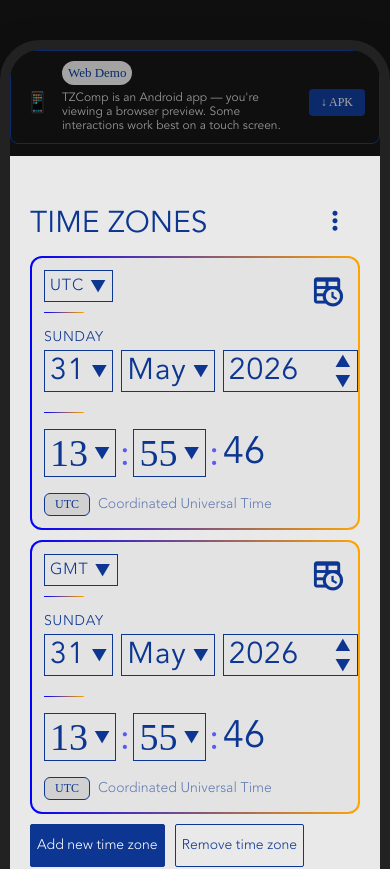
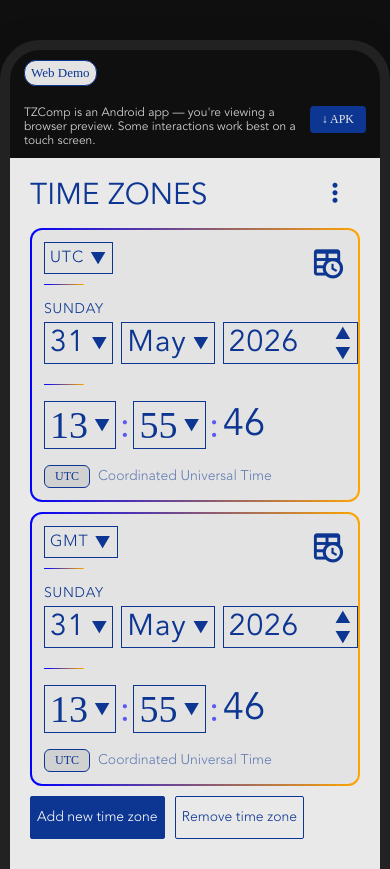
Before and after one commit to christopherdgibson/tzcomp, a React Native app: screen / in a window 390 px wide. Shown: the top 869 px of the page. Built offline with nearby package versions, Linux system fonts and the light colour scheme; a web font is replaced by a local one.

Commit message:
Changes for demo publication #tzcomp

```diff
--- a/App.tsx
+++ b/App.tsx
@@ -7,8 +7,6 @@ import {SettingsProvider} from '@/contexts/settings-context';
 import TimeZoneApp from "@/components/TimeZoneApp";
 import timeZoneData from "@/constants/time-zone-names.json";
 const timeZoneNames = timeZoneData.timeZoneNames;
-
-import WebDemoBanner from "@/components/WebDemoBanner";
 
 export default function App() {
     const [fontsLoaded] = useFonts({
@@ -25,7 +23,6 @@ export default function App() {
       <ThemeProvider>
         <View style={styles.pageBackground}>
           <View style={[styles.container, styles.phoneFrame]}>
-            <WebDemoBanner/>
             <TimeZoneApp timeZoneNames={timeZoneNames} />
             <StatusBar style="auto" />
           </View>
--- a/app.json
+++ b/app.json
@@ -24,7 +24,9 @@
       "softwareKeyboardLayoutMode": "pan"
     },
     "web": {
-      "favicon": "./assets/favicon.png"
+      "baseUrl": "/tzcomp",
+      "favicon": "./assets/favicon.png",
+      "output": "single"
     },
     "plugins": [
       "expo-asset",
--- a/components/Settings/index.tsx
+++ b/components/Settings/SettingsButton.tsx
@@ -1,5 +1,5 @@
 import { useState } from "react";
-import { Modal, StyleProp, StyleSheet, TextStyle, TouchableOpacity, View } from 'react-native';
+import { Modal, Platform, StyleProp, StyleSheet, TextStyle, TouchableOpacity, View } from 'react-native';
 import MaterialCommunityIcons from '@expo/vector-icons/MaterialCommunityIcons';
 import { useTheme } from '@/hooks/use-theme';
 import CardColorsPanel from '@/components/Settings/ui-panels/CardColorsPanel';
@@ -7,10 +7,12 @@ import SettingsPanel from '@/components/Settings/ui-panels/SettingsPanel';
 import TabButton from '@/components/Settings/ui-panels/TabButton';
 
 interface SettingsProps {
-    style: StyleProp<TextStyle> | undefined,
+    iconStyle?: StyleProp<TextStyle> | undefined,
+    modalStyle?: StyleProp<TextStyle> | undefined,
+    modalPosition?: StyleProp<TextStyle> | undefined,
 }
 
-export default function Settings({ style }: SettingsProps) {
+export default function SettingsButton({ iconStyle, modalPosition, modalStyle }: SettingsProps) {
   const [activeTab, setActiveTab] = useState("design");
   const theme = useTheme();
   const styles = makeStyles(theme);
@@ -22,7 +24,7 @@ export default function Settings({ style }: SettingsProps) {
         style={styles.settingsContainer}
         onPress={() => setIsSettingsOpen(true)}
       >
-        <MaterialCommunityIcons name="dots-vertical" style={[style]} />
+        <MaterialCommunityIcons name="dots-vertical" style={iconStyle} />
       </TouchableOpacity>
       <Modal visible={isSettingsOpen} transparent animationType="fade">
         <TouchableOpacity
@@ -30,8 +32,7 @@ export default function Settings({ style }: SettingsProps) {
           onPress={() => setIsSettingsOpen(false)}
           activeOpacity={1}
         />
-
-        <View style={{backgroundColor: theme.bgContainer}}>
+          <View style={[modalStyle, modalPosition]}>
           <View style={styles.tabsContainer}>
             <TabButton style={styles.tabs}
               tabName="settings"
@@ -68,9 +69,9 @@ const makeStyles = (theme: ReturnType<typeof useTheme>) =>
       flex: 1,
     },
     settingsContainer: {
-      position: 'relative',
+      // position: 'relative',
       width: '100%',
-      padding:10,
+      padding: 10,
       marginTop: 0,
       margin: 'auto',
 	    color: theme.fontColor,
--- a/components/TimeZoneApp.tsx
+++ b/components/TimeZoneApp.tsx
@@ -1,26 +1,32 @@
-import { useEffect, useState } from "react";
-import { ScrollView, StyleSheet, Text, View } from 'react-native';
+import { useEffect, useRef, useState } from "react";
+import { Platform, ScrollView, StyleProp, StyleSheet, Text, TextStyle, View } from 'react-native';
 import { useTheme } from '@/hooks/use-theme';
 import TimeZoneCard from "@/components/cards/TimeZoneCard";
-import Settings from "@/components/Settings";
+import SettingsButton from "@/components/Settings/SettingsButton";
 
+import WebDemoBanner from "@/components/WebDemoBanner";
 import AddTimeZoneButton from "@/components/buttons/AddTimeZoneButton";
 import FooterCopyright from "@/components/FooterCopyright";
 import { Typography } from "@/constants/theme";
 
 interface TimeZoneAppProps {
+    style?: StyleProp<TextStyle> | undefined,
     timeZoneNames: string[];
 }
 
-export default function TimeZoneApp({ timeZoneNames }: TimeZoneAppProps) {
+export default function TimeZoneApp({ style, timeZoneNames }: TimeZoneAppProps) {
     const theme = useTheme();
     const styles = makeStyles(theme);
     const [time, setTime] = useState<Date>(new Date());
     const [overrideTime, setOverrideTime] = useState<Date | null>(null);
     const [compareZones, setCompareZones] = useState<number>(2);
 
-    // IANA timezone string (e.g. "Europe/Brussels")
+    // Current IANA timezone string (e.g. "Europe/Brussels")
     const currentTimeZoneIANA = Intl.DateTimeFormat().resolvedOptions().timeZone;
+
+    const bannerRef = useRef<View>(null);
+    const [bannerLayout, setBannerLayout] = useState({ top: 150, left: 0, width: 390 });
+    const settingsPosition = Platform.OS === 'web' ? bannerLayout : undefined;
 
     useEffect(() => {
     if (overrideTime === null) {
@@ -32,12 +38,22 @@ export default function TimeZoneApp({ timeZoneNames }: TimeZoneAppProps) {
     }, [overrideTime]);
 
     return (
-        <ScrollView style={styles.cardContainer}>
+        <>
+            <View ref={bannerRef} onLayout={() => {
+                if (Platform.OS === 'web') {
+                    bannerRef.current?.measureInWindow((x, y, width, height) => {
+                        setBannerLayout({ top: y + height, left: x, width });
+                    });
+                }
+            }}>
+                <WebDemoBanner/>
+            </View>
+            <ScrollView style={[style, styles.cardContainer]}>
                 <View style={styles.cardInnerContainer}>
                     <View style={styles.localTimeHeader}>
                         <Text style={[styles.localTimeTitle, styles.titleText]}>Time zones</Text>
                         <View style={styles.svgIcon}>
-                      <Settings style={styles.localTimeTitle}/>
+                        <SettingsButton iconStyle={styles.localTimeTitle} modalPosition={settingsPosition} modalStyle={styles.settingsPanel}/>
                         </View>
                     </View>
                     <View style={styles.cardColumn}>
@@ -50,6 +66,7 @@ export default function TimeZoneApp({ timeZoneNames }: TimeZoneAppProps) {
                     <FooterCopyright />
                 </View>
             </ScrollView>
+        </>
     );
 }
 
@@ -69,14 +86,13 @@ const makeStyles = (theme: ReturnType<typeof useTheme>) =>
         padding: 0,
         gap: 10,
         marginHorizontal: 20,
-        paddingVertical: 40,
+        paddingVertical: Platform.OS === 'web' ? 10 : 40,
     },
     localTimeHeader: {
       flexDirection: 'row',
       alignItems: 'baseline',
       justifyContent: "space-between",
       width: '100%',
-      // paddingHorizontal: 10,
     },
     localTimeTitle: {
       ...Typography.lgBook,
@@ -93,4 +109,7 @@ const makeStyles = (theme: ReturnType<typeof useTheme>) =>
     svgIcon: {
         //width: 90,
     },
+    settingsPanel: {
+      backgroundColor: theme.bgContainer,
+    },
   });
--- a/components/WebDemoBanner.tsx
+++ b/components/WebDemoBanner.tsx
@@ -7,10 +7,13 @@ export default function WebDemoBanner() {
     const styles = makeStyles(theme);
 
     return (
+        <>
             <View style={styles.banner}>
-            <Text style={styles.bannerIcon}>📱</Text>
+                <Text style={styles.bannerTitle}>Web Demo</Text>
+                {/* <Text style={styles.bannerIcon}>📱</Text> */}
+            </View>
+            <View style={styles.banner}>
                 <View style={styles.bannerText}>
-                <Text style={styles.bannerTitle}>Web Demo</Text>
                     <Text style={styles.bannerBody}>
                         TZComp is an Android app — you're viewing a browser preview.
                         Some interactions work best on a touch screen.
@@ -23,7 +26,9 @@ export default function WebDemoBanner() {
                 >
                     <Text style={styles.downloadText}>↓ APK</Text>
                 </TouchableOpacity>
+
             </View>
+        </>
     );
 }
 
@@ -31,18 +36,15 @@ const makeStyles = (theme: ReturnType<typeof useTheme>) =>
     StyleSheet.create({
         banner: {
             flexDirection: 'row',
-            alignItems: 'center',
+            alignItems: 'flex-start',
+            justifyContent: 'space-between',
             gap: 12,
             paddingVertical: 10,
             paddingHorizontal: 14,
-            marginBottom: 12,
-            borderRadius: 8,
-            borderWidth: 1,
-            borderColor: theme.fontColor,
-            opacity: 0.7,
+            //marginBottom: 12,
         },
         bannerIcon: {
-            marginTop: 10,
+            //marginTop: 10,
             fontSize: 20,
             alignContent: 'center',
         },
@@ -53,14 +55,16 @@ const makeStyles = (theme: ReturnType<typeof useTheme>) =>
             color: theme.fontColor,
             fontFamily: 'AvenirLTStdHeavy',
             fontSize: 13,
-            marginBottom: 6,
+            //marginBottom: 6,
             backgroundColor: theme.bgCard,
             paddingHorizontal: 6,
             paddingVertical: 4,
             flexShrink: 1,
             borderColor: theme.fontColor,
+            borderWidth: 1,
             borderRadius: 12,
             alignSelf: 'flex-start',
+            alignContent: 'flex-start',
         },
         bannerBody: {
             color: '#fff',
@@ -69,7 +73,7 @@ const makeStyles = (theme: ReturnType<typeof useTheme>) =>
             opacity: 0.8,
         },
         downloadBtn: {
-            marginTop: 10,
+            //marginTop: 10,
             paddingVertical: 6,
             paddingHorizontal: 12,
             borderRadius: 4,
--- a/package.json
+++ b/package.json
@@ -6,7 +6,8 @@
     "start": "expo start",
     "android": "expo run:android",
     "ios": "expo run:ios",
-    "web": "expo start --web"
+    "web": "expo start --web",
+    "deploy": "expo export --platform web && powershell -Command \"(Get-Content dist/index.html) -replace '/_expo', '_expo' -replace '/favicon.ico', 'favicon.ico' | Set-Content dist/index.html\" && powershell -Command \"Get-ChildItem -Path dist/_expo/static/js/web -Filter *.js | ForEach-Object { (Get-Content $_.FullName) -replace '\\\"/assets/node_modules/', '\\\"assets/node_modules/' -replace '\\\"/assets/assets/', '\\\"assets/assets/' | Set-Content $_.FullName }\" && powershell -Command \"New-Item dist/.nojekyll -ItemType File -Force\" && powershell -Command \"Set-Content dist/.gitignore ''\" && gh-pages --no-history --dotfiles -d dist"
   },
   "dependencies": {
     "@expo/metro-runtime": "~4.0.1",
@@ -30,6 +31,7 @@
   "devDependencies": {
     "@babel/core": "^7.25.2",
     "@types/react": "~18.3.12",
+    "gh-pages": "^6.3.0",
     "typescript": "^5.3.3"
   },
   "private": true
```
Also changed, not shown: 1 other file (tests, documents, lock files or other folders). Lines whose indentation alone changed are shown as unchanged.
